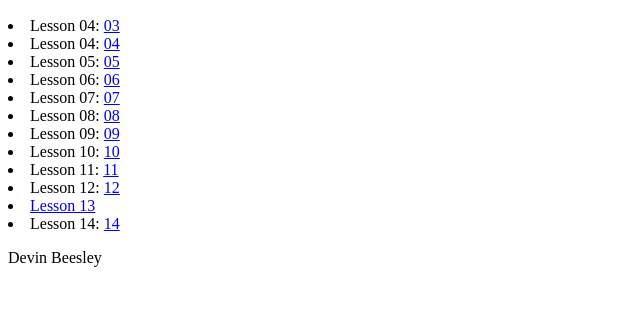
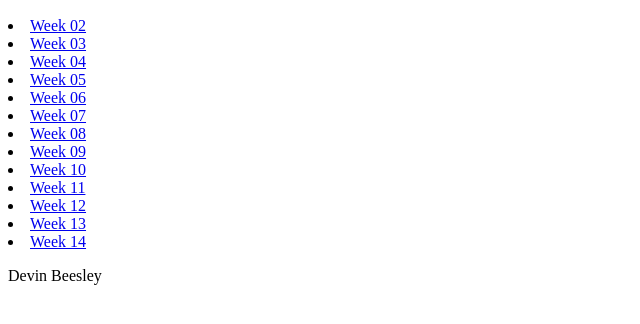
Before and after one commit to voltautorifle/WDD-330, a plain HTML site: page index.html in a window 1280 px wide. Shown: the part 110-434 px from the top of the page, without its empty margins (0-640 px from the left). Drawn offline with Linux system fonts and the light colour scheme.

Commit message:
Update index.html

```diff
--- a/index.html
+++ b/index.html
@@ -23,29 +23,31 @@
 
         <h2> "WDD 330" </h2>
 
-        <li>Lesson 04: <a href="https://voltautorifle.github.io/assignments/lesson-3/2021-09-25.png/">03</a></li>
+        <li><a href="https://voltautorifle.github.io/assignments/lesson-2/2021-09-25.png/">Week 02</a></li>
 
-        <li>Lesson 04: <a href="https://voltautorifle.github.io/assignments/lesson-4/Notes.docx/">04</a></li>
+        <li><a href="https://voltautorifle.github.io/assignments/lesson-3/2021-09-25.png/">Week 03</a></li>
 
-        <li>Lesson 05: <a href="https://voltautorifle.github.io/assignments/week5/">05</a></li>
+        <li><a href="https://voltautorifle.github.io/assignments/lesson-4/Notes.docx/">Week 04</a></li>
 
-        <li>Lesson 06: <a href="https://voltautorifle.github.io/assignments/week6/">06</a></li>
+        <li><a href="https://voltautorifle.github.io/assignments/week5/">Week 05</a></li>
 
-        <li>Lesson 07: <a href="https://voltautorifle.github.io/assignments/week7/">07</a></li>
+        <li><a href="https://voltautorifle.github.io/assignments/week6/">Week 06</a></li>
 
-        <li>Lesson 08: <a href="https://voltautorifle.github.io/assignments/week8/index.html">08</a></li>
+        <li><a href="https://voltautorifle.github.io/assignments/week7/">Week 07</a></li>
 
-        <li>Lesson 09: <a href="https://voltautorifle.github.io/assignments/week9/index.html">09</a></li>
+        <li><a href="https://voltautorifle.github.io/assignments/week8/index.html">Week 08</a></li>
 
-        <li>Lesson 10: <a href="https://voltautorifle.github.io/assignments/week10/index.html">10</a></li>
+        <li><a href="https://voltautorifle.github.io/assignments/week9/index.html">Week 09</a></li>
 
-        <li>Lesson 11: <a href="https://voltautorifle.github.io/assignments/week11/index.html">11</a></li>
+        <li><a href="https://voltautorifle.github.io/assignments/week10/index.html">Week 10</a></li>
 
-        <li>Lesson 12: <a href="https://voltautorifle.github.io/assignments/week12/index.html">12</a></li>
+        <li><a href="https://voltautorifle.github.io/assignments/week11/index.html">Week 11</a></li>
 
-        <li><a href="https://voltautorifle.github.io/assignments/week13/index.htm">Lesson 13</a></li>
+        <li><a href="https://voltautorifle.github.io/assignments/week12/index.html">Week 12</a></li>
 
-        <li>Lesson 14: <a href="https://voltautorifle.github.io/assignments/week14/index.html">14</a></li>
+        <li><a href="https://voltautorifle.github.io/assignments/week13/index.htm">Week 13</a></li>
+
+        <li><a href="https://voltautorifle.github.io/assignments/week14/index.html">Week 14</a></li>
 
 </header>
 
```
